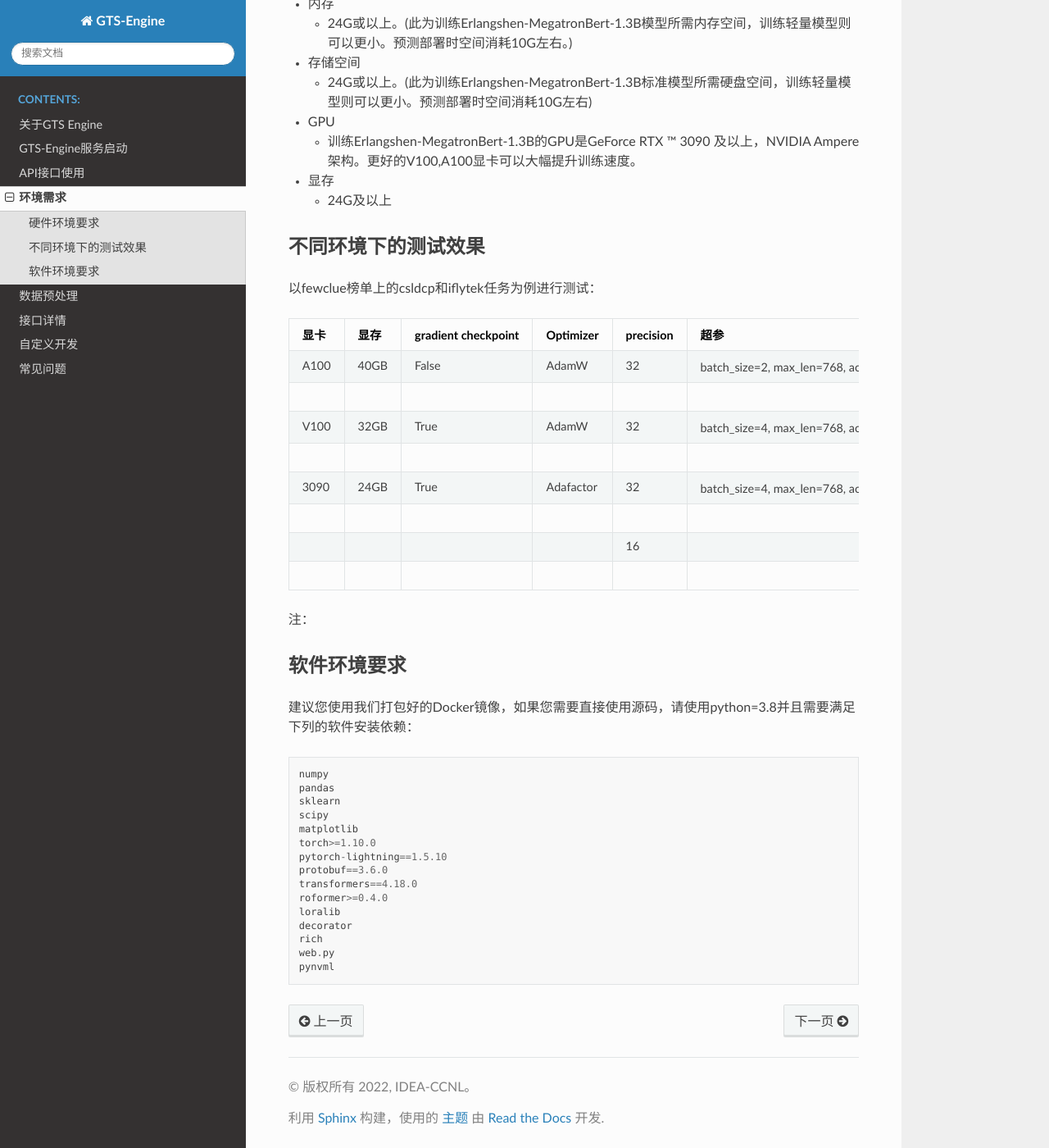
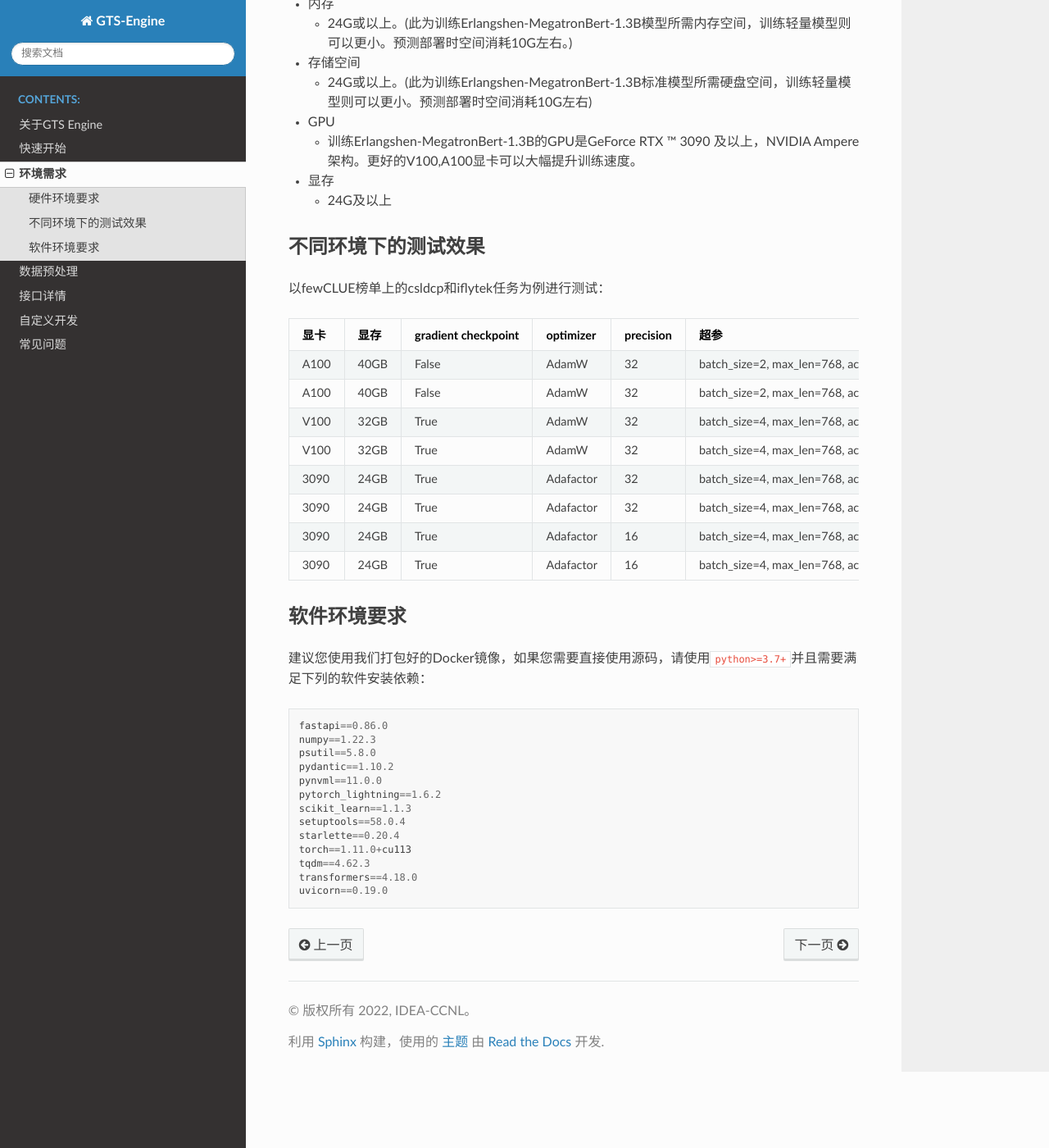
Before and after one commit to IDEA-CCNL/GTS-Engine-Doc, a Sphinx documentation site: the page built from source/docs/requirement.md, in a window 1280 px wide and 1400 px high, scrolled down 402 px. Shown: the whole window at 82% size. Built offline with Sphinx 7.4.7 and the Read the Docs theme 2.0.0, drawn with Linux system fonts in a browser that asks for light colours.

Commit message:
update some details (#4)

````diff
--- a/source/docs/requirement.md
+++ b/source/docs/requirement.md
@@ -20,40 +20,36 @@
 
 ## 不同环境下的测试效果
 
-以fewclue榜单上的csldcp和iflytek任务为例进行测试：
+以fewCLUE榜单上的csldcp和iflytek任务为例进行测试：
 
 
-| 显卡  | 显存  | gradient checkpoint | Optimizer | precision | 超参                                                                        | 任务    | 耗费时间(min)train/eval/knn | total training step | final epoch | test public acc | knn acc |
-| ------- | ------- | --------------------- | ----------- | ----------- | ----------------------------------------------------------------------------- | --------- | ----------------------------- | --------------------- | ------------- | ----------------- | --------- |
-| A100  | 40GB  | False               | AdamW     | 32        | batch_size=2, max_len=768, accumulate_batch = 16，val_check_internal = 0.25 | csldcp  | 48, 2 ,12                   | 837                 | 5           | 61.74           | 64.76   |
-| <br/> | <br/> | <br/>               | <br/>     | <br/>     | <br/>                                                                       | iflytek | 48, 3, 6                    | 1450                | 6           | 52.37           | 54.15   |
-| V100  | 32GB  | True                | AdamW     | 32        | batch_size=4, max_len=768, accumulate_batch = 8，val_check_internal = 0.25  | csldcp  | 126, 6, 36             | 837                 | 6           | 61.74           | 64.59   |
-| <br/> | <br/> | <br/>               | <br/>     | <br/>     | <br/>                                                                       | iflytek | 138, 9, 18               | 1450                | 6           | 52.94           | 54.03   |
-| 3090  | 24GB  | True                | Adafactor | 32        | batch_size=4, max_len=768, accumulate_batch = 8，val_check_internal = 0.25  | csldcp  | 346, 6, 29                  | 837                 | 24          | 61.06           | 64.87   |
-| <br/> | <br/> | <br/>               | <br/>     | <br/>     | <br/>                                                                       | iflytek | 195, 7 ,15                  | 1450                | 11          | 51.06           | 53.52   |
-| <br/> | <br/> | <br/>               | <br/>     | 16        | <br/>                                                                       | csldcp  | 182, 6, 29                  | 837                 | 17          | 59.50           | 64.20   |
-| <br/> | <br/> | <br/>               | <br/>     | <br/>     | <br/>                                                                       | iflytek | 209, 7, 15                  | 1450                | 16          | 51.74           | 53.63   |
-
-注：
+| 显卡 | 显存 | gradient checkpoint | optimizer | precision | 超参 | 任务 | 耗费时间(min) | total training step | final epoch | test acc |
+| ---- | --- | ------------------- | --------- | --------- | ---- | --- | ------------- | ------------------- | ----------- | -------- |
+| A100 | 40GB | False | AdamW | 32 | batch_size=2, max_len=768, accumulate_batch = 16, val_check_internal = 0.25 | csldcp  | 62 | 837 | 5 | 64.76 |
+| A100 | 40GB | False | AdamW | 32 | batch_size=2, max_len=768, accumulate_batch = 16, val_check_internal = 0.25 | iflytek | 57 | 1450 | 6 | 54.15 |
+| V100 | 32GB | True | AdamW | 32 | batch_size=4, max_len=768, accumulate_batch = 8, val_check_internal = 0.25 | csldcp | 168 | 837 | 6 | 64.59 |
+| V100 | 32GB | True | AdamW | 32 | batch_size=4, max_len=768, accumulate_batch = 8, val_check_internal = 0.25 | iflytek | 165 | 1450 | 6 | 54.03 |
+| 3090 | 24GB | True | Adafactor | 32 | batch_size=4, max_len=768, accumulate_batch = 8, val_check_internal = 0.25 | csldcp  | 381 | 837 | 24 | 64.87 |
+| 3090 | 24GB | True | Adafactor | 32 | batch_size=4, max_len=768, accumulate_batch = 8, val_check_internal = 0.25 | iflytek | 217 | 1450 | 11 | 53.52 |
+| 3090 | 24GB | True | Adafactor | 16 | batch_size=4, max_len=768, accumulate_batch = 8, val_check_internal = 0.25 | csldcp  | 217 | 837 | 17 | 64.20 |
+| 3090 | 24GB | True | Adafactor | 16 | batch_size=4, max_len=768, accumulate_batch = 8, val_check_internal = 0.25 | iflytek | 231 | 1450 | 16 | 53.63 |
 
 ## 软件环境要求
 
-建议您使用我们打包好的Docker镜像，如果您需要直接使用源码，请使用python=3.8并且需要满足下列的软件安装依赖：
+建议您使用我们打包好的Docker镜像，如果您需要直接使用源码，请使用`python>=3.7+`并且需要满足下列的软件安装依赖：
 
 ```python
-numpy
-pandas
-sklearn
-scipy
-matplotlib
-torch>=1.10.0
-pytorch-lightning==1.5.10
-protobuf==3.6.0
+fastapi==0.86.0
+numpy==1.22.3
+psutil==5.8.0
+pydantic==1.10.2
+pynvml==11.0.0
+pytorch_lightning==1.6.2
+scikit_learn==1.1.3
+setuptools==58.0.4
+starlette==0.20.4
+torch==1.11.0+cu113
+tqdm==4.62.3
 transformers==4.18.0
-roformer>=0.4.0
-loralib
-decorator
-rich
-web.py
-pynvml
+uvicorn==0.19.0
 ```
````
Also changed, not shown: source/docs/about.md (+3 -7 lines), source/docs/quick_start.md (+39 -30 lines).
